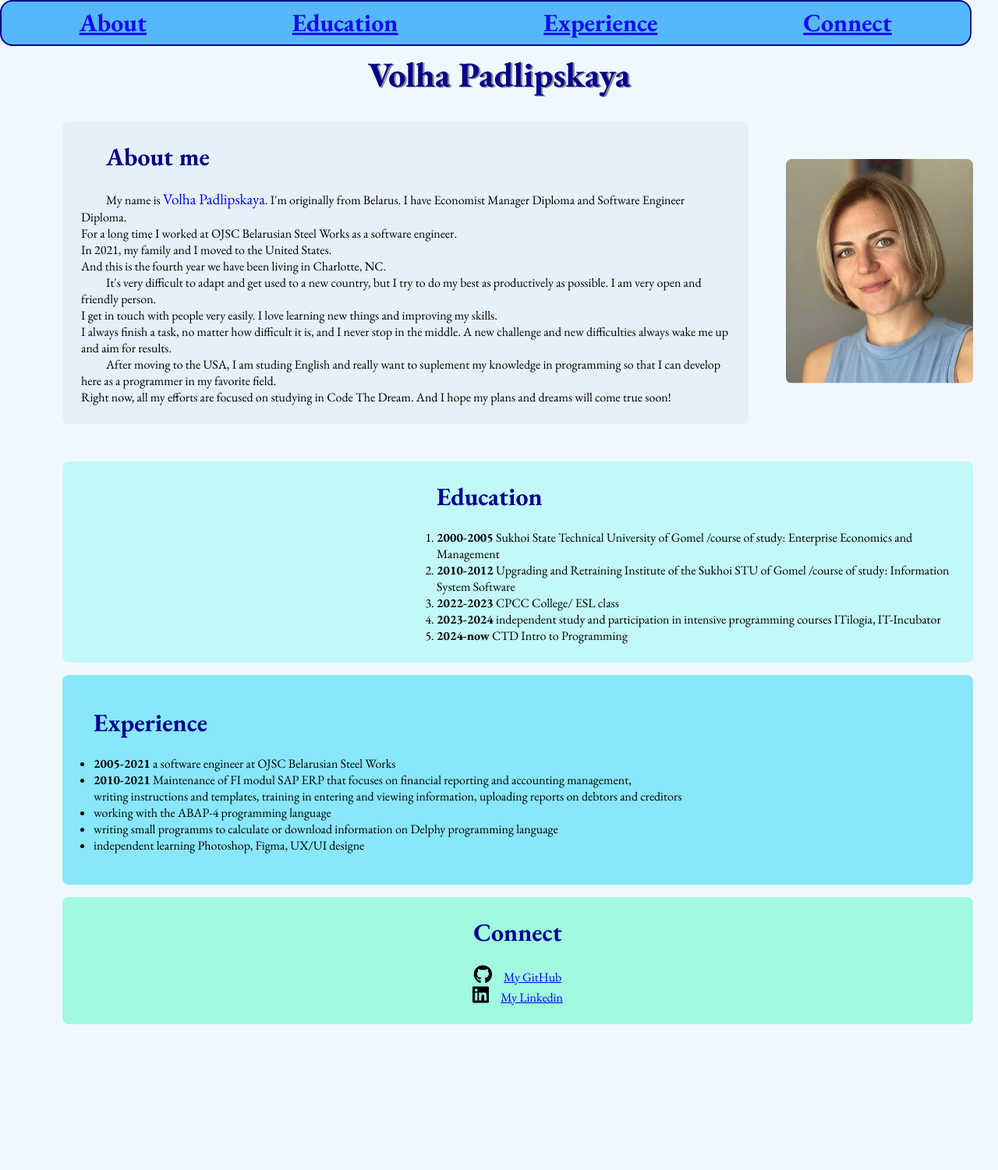
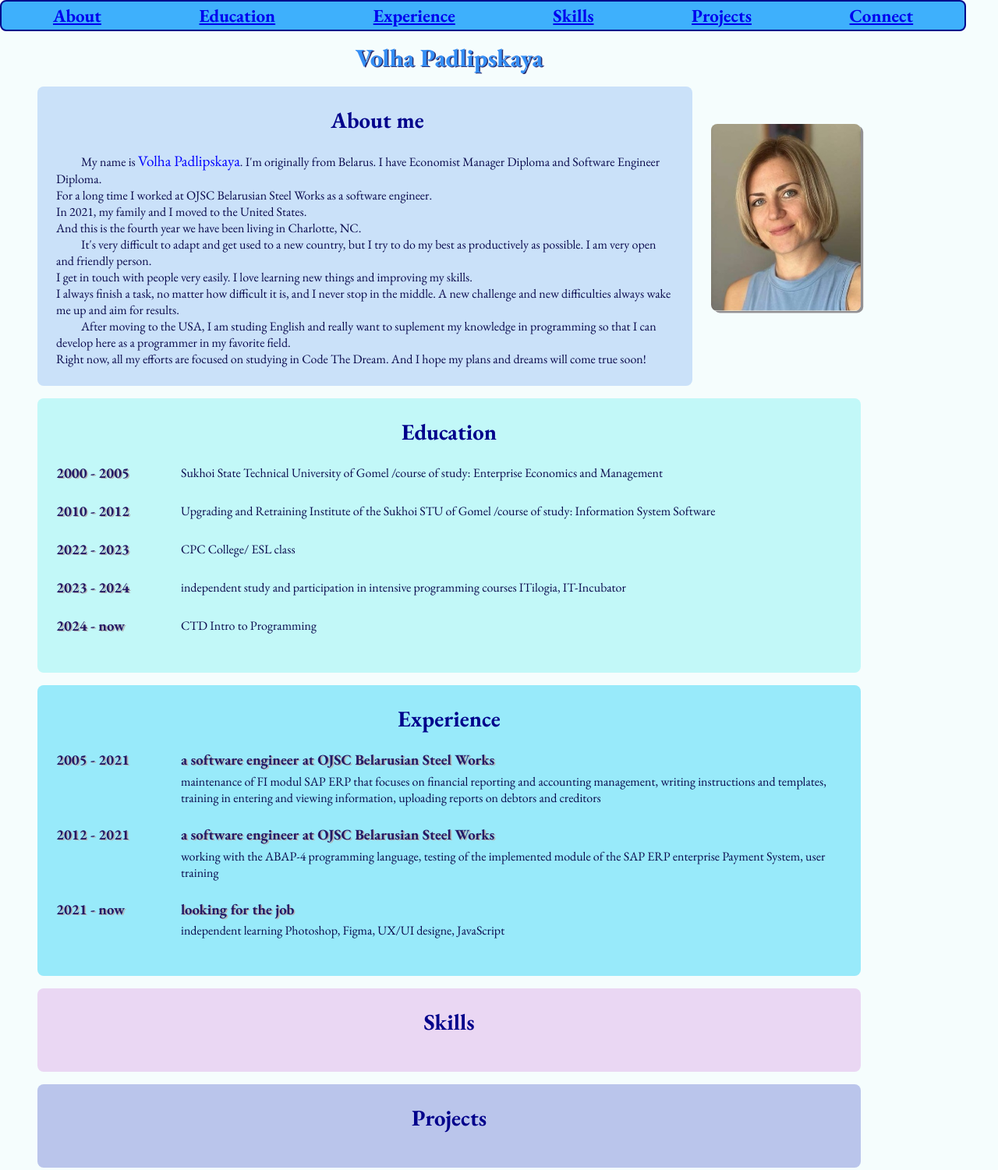
Before and after one commit to volha83/volha_padlipskaya-kepler, a plain HTML site: page index.html in a window 1280 px wide. Shown: the top 1501 px of the page at 78% size. Before the commit the page ends 1351 px from the top, so only its background shows below. Drawn offline with nearby package versions, Linux system fonts and the light colour scheme.

Commit message:
formatted styles added

```diff
--- a/css/index.css
+++ b/css/index.css
@@ -2,34 +2,52 @@
   padding: 0;
   margin: 0;
 }
+
 body {
   font-family: "EB Garamond", serif;
-  background-color: aliceblue;
+  background-color: rgb(245, 253, 253);
+  width: 90%;
+  align-items: center;
 }
 
-.navbar {
-  background-color: rgb(85, 184, 250);
+#Navbar {
+  background-color: rgb(62, 176, 252);
   border: 2px solid darkblue;
   border-radius: 0.5em;
   margin: 0em;
   padding: 0.2em;
   position: fixed;
   width: 96%;
+}
+
+.navbar {
   display: flex;
   justify-content: space-around;
+  font-size: 0.8em;
+
+  :hover {
+    color: rgb(11, 11, 73);
+    transform: translateY(-3px);
+  }
 }
 
 h1 {
-  color: darkblue;
+  color: rgb(53, 143, 245);
   margin-top: 1em;
   text-align: center;
-  text-shadow: 0.05em 0.03em #8c8c8d;
-  font-size: 2.8em;
+  text-shadow: 0.05em 0.03em #2e2e6b;
+  /* font-size: 2.3em; */
 }
 
 h2 {
   color: darkblue;
-  font-size: 2em;
+  font-size: 1.8em;
+  text-align: center;
+}
+
+h3 {
+  color: rgb(36, 26, 100);
+  text-shadow: 0.09em 0.06em rgb(179, 179, 180);
 }
 
 span {
@@ -37,54 +55,98 @@ span {
   font-size: larger;
 }
 
-.mycard {
-  display: flex;
-  padding: 2em;
+p {
+  color: rgb(10, 10, 77);
+}
+
+#About,
+#Education,
+#Experience,
+#Skills,
+#Projects,
+#Connect {
+  margin: 1em 3em 1em 3em;
+  border-radius: 0.5em;
+}
+
+.aboutme,
+#Education,
+#Experience,
+#Skills,
+#Projects,
+#Connect {
+  padding: 1.5em;
 }
 
 #About {
-  background-color: rgb(230, 240, 250);
+  display: flex;
+  flex-direction: row;
+  gap: 1.5em;
+}
+
+.aboutme {
+  background-color: rgb(202, 225, 249);
+  border-radius: 0.5em;
   text-indent: 2em;
-  margin-right: 3em;
-  margin-left: 3em;
-  padding: 1.5em;
-  border-radius: 0.5em;
 }
 
 .myphoto {
   margin-top: 3em;
-  width: 15em;
-  height: 18em;
+  width: 12em;
+  height: 15em;
   border-radius: 0.5em;
+  box-shadow: 0.2em 0.15em #929093;
+}
+
+.myphoto:hover {
+  box-shadow: 0.2em 0.15em #717071;
+  transform: translateY(-3px);
 }
 
 #Education {
-  margin: 1em;
-  margin-left: 5em;
-  margin-right: 2em;
-  padding: 1.5em;
-  padding-left: 30em;
   background-color: rgb(194, 248, 248);
-  border-radius: 0.5em;
+}
+
+.edu-name {
+  display: grid;
+  grid-template-columns: 10em 1fr;
+  padding-bottom: 1.5em;
+  align-items: center;
 }
 
 #Experience {
-  margin: 1em;
-  margin-left: 5em;
-  margin-right: 2em;
-  padding: 2.5em;
-  background-color: rgb(136, 231, 250);
-  border-radius: 0.5em;
+  background-color: rgb(152, 234, 250);
+}
+
+.exp-container {
+  color: rgb(34, 30, 75);
+}
+
+.exp-date {
+  display: grid;
+  grid-template-columns: 10em 1fr;
+  padding-bottom: 1.5em;
+}
+
+.exp-name {
+  display: flex;
+  flex-direction: column;
+  gap: 0.3em;
+}
+
+#Skills {
+  background-color: rgb(234, 215, 243);
+  text-align: center;
+}
+
+#Projects {
+  background-color: rgb(186, 197, 235);
+  text-align: center;
 }
 
 #Connect {
   text-align: center;
-  margin: 1em;
-  padding: 1.5em;
-  margin-left: 5em;
-  margin-right: 2em;
   background-color: rgb(160, 249, 224);
-  border-radius: 0.5em;
 }
 
 .icons:hover {
--- a/index.html
+++ b/index.html
@@ -14,27 +14,38 @@
       href="https://fonts.googleapis.com/css2?family=EB+Garamond:ital,wght@0,400..800;1,400..800&display=swap"
       rel="stylesheet"
     />
+
+    <link
+      href="https://fonts.googleapis.com/css2?family=Roboto:ital,wght@0,100..900;1,100..900&display=swap"
+      rel="stylesheet"
+    />
+
     <script
       src="https://kit.fontawesome.com/d3bfb1bb57.js"
       crossorigin="anonymous"
     ></script>
   </head>
   <body>
+    <section id="Navbar">
       <ul>
         <h2>
           <div class="navbar">
-          <a href="#About" style="color: rgb(26, 6, 245)">About</a>
-          <a href="#Education" style="color: rgb(26, 6, 245)">Education</a>
-          <a href="#Experience" style="color: rgb(26, 6, 245)">Experience</a>
-          <a href="#Connect" style="color: rgb(26, 6, 245)">Connect</a>
+            <a href="#About">About</a>
+            <a href="#Education">Education</a>
+            <a href="#Experience">Experience</a>
+            <a href="#Skills">Skills</a>
+            <a href="#Projects">Projects</a>
+            <a href="#Connect">Connect</a>
           </div>
         </h2>
       </ul>
+    </section>
+
     <br />
     <h1>Volha Padlipskaya</h1>
 
-    <div class="mycard">
     <section id="About">
+      <div class="aboutme">
         <h2>About me</h2>
         <br />
         <p>
@@ -61,54 +72,99 @@
           <br />Right now, all my efforts are focused on studying in Code The
           Dream. And I hope my plans and dreams will come true soon!
         </p>
+      </div>
+
+      <img src="img/mypic.jpg" alt="My Photo" class="myphoto" />
     </section>
-      <img src="img/mypic.jpg" alt="My Photo" class="myphoto" />
-    </div>
 
     <section id="Education">
       <h2>Education</h2>
       <br />
-      <ol>
-        <li>
-          <strong>2000-2005</strong>
+      <div class="edu-name">
+        <h3>2000 - 2005</h3>
+        <p>
           Sukhoi State Technical University of Gomel /course of study:
           Enterprise Economics and Management
-        </li>
-        <li>
-          <strong>2010-2012</strong>
+        </p>
+      </div>
+
+      <div class="edu-name">
+        <h3>2010 - 2012</h3>
+        <p>
           Upgrading and Retraining Institute of the Sukhoi STU of Gomel /course
           of study: Information System Software
-        </li>
-        <li><strong>2022-2023</strong> CPCC College/ ESL class</li>
-        <li>
-          <strong>2023-2024</strong> independent study and participation in
-          intensive programming courses ITilogia, IT-Incubator
-        </li>
-        <li><strong>2024-now</strong> CTD Intro to Programming</li>
-      </ol>
+        </p>
+      </div>
+
+      <div class="edu-name">
+        <h3>2022 - 2023</h3>
+        <p>CPC College/ ESL class</p>
+      </div>
+
+      <div class="edu-name">
+        <h3>2023 - 2024</h3>
+        <p>
+          independent study and participation in intensive programming courses
+          ITilogia, IT-Incubator
+        </p>
+      </div>
+
+      <div class="edu-name">
+        <h3>2024 - now</h3>
+        <p>CTD Intro to Programming</p>
+      </div>
     </section>
 
     <section id="Experience">
       <h2>Experience</h2>
+      <br>
+      <div class="exp-container">
+        <div class="exp-date">
+          <h3>2005 - 2021</h3>
+          <div class="exp-name">
+            <h3>a software engineer at OJSC Belarusian Steel Works</h3>
+            <p>
+              maintenance of FI modul SAP ERP that focuses on financial
+              reporting and accounting management, writing instructions and
+              templates, training in entering and viewing information, uploading
+              reports on debtors and creditors
+            </p>
+          </div>
+        </div>
+
+        <div class="exp-date">
+          <h3>2012 - 2021</h3>
+          <div class="exp-name">
+            <h3>a software engineer at OJSC Belarusian Steel Works</h3>
+            <p>
+              working with the ABAP-4 programming language, testing of the
+              implemented module of the SAP ERP enterprise Payment System, user
+              training
+            </p>
+          </div>
+        </div>
+
+        <div class="exp-date">
+          <h3>2021 - now</h3>
+          <div class="exp-name">
+            <h3>looking for the job</h3>
+            <p>
+              independent learning Photoshop, Figma, UX/UI designe, JavaScript
+            </p>
+          </div>
+        </div>
+      </div>
+    </section>
+
+    <section id="Skills">
+      <h2>Skills</h2>
       <br />
-      <ul>
-        <li>
-          <strong>2005-2021</strong> a software engineer at OJSC Belarusian
-          Steel Works
-        </li>
-        <li>
-          <strong>2010-2021</strong> Maintenance of FI modul SAP ERP that
-          focuses on financial reporting and accounting management, <br />
-          writing instructions and templates, training in entering and viewing
-          information, uploading reports on debtors and creditors
-        </li>
-        <li>working with the ABAP-4 programming language</li>
-        <li>
-          writing small programms to calculate or download information on Delphy
-          programming language
-        </li>
-        <li>independent learning Photoshop, Figma, UX/UI designe</li>
-      </ul>
+    </section>
+
+    <section id="Projects">
+      <h2>Projects</h2>
+      <br />
+      <ul></ul>
     </section>
 
     <section id="Connect">
```
Lines whose indentation alone changed are shown as unchanged.
